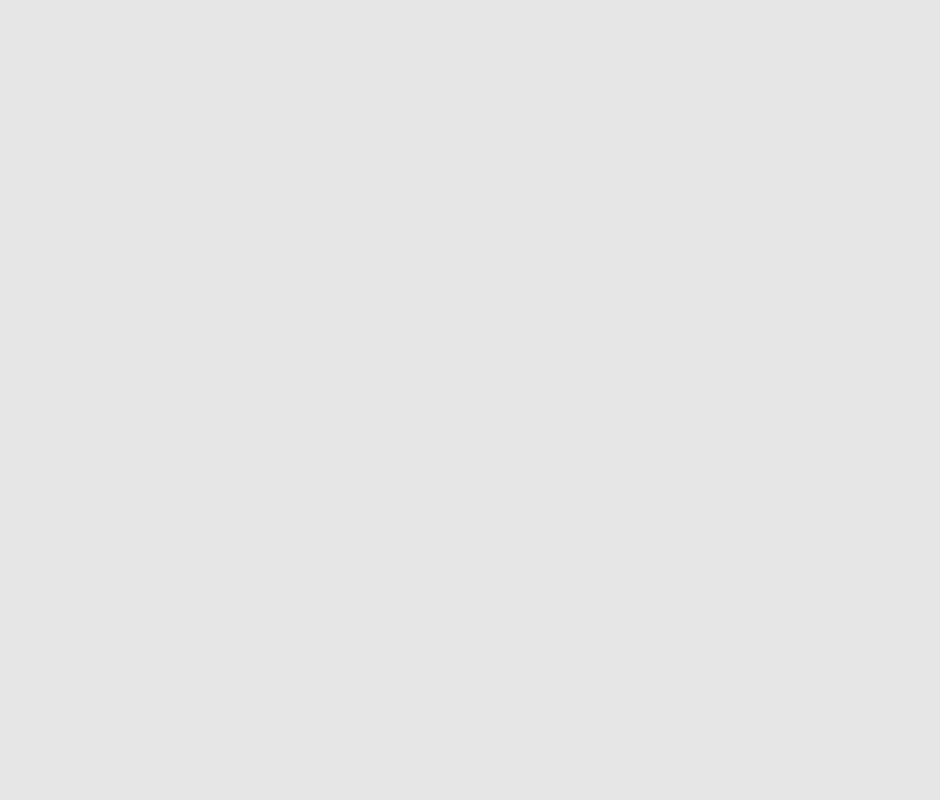
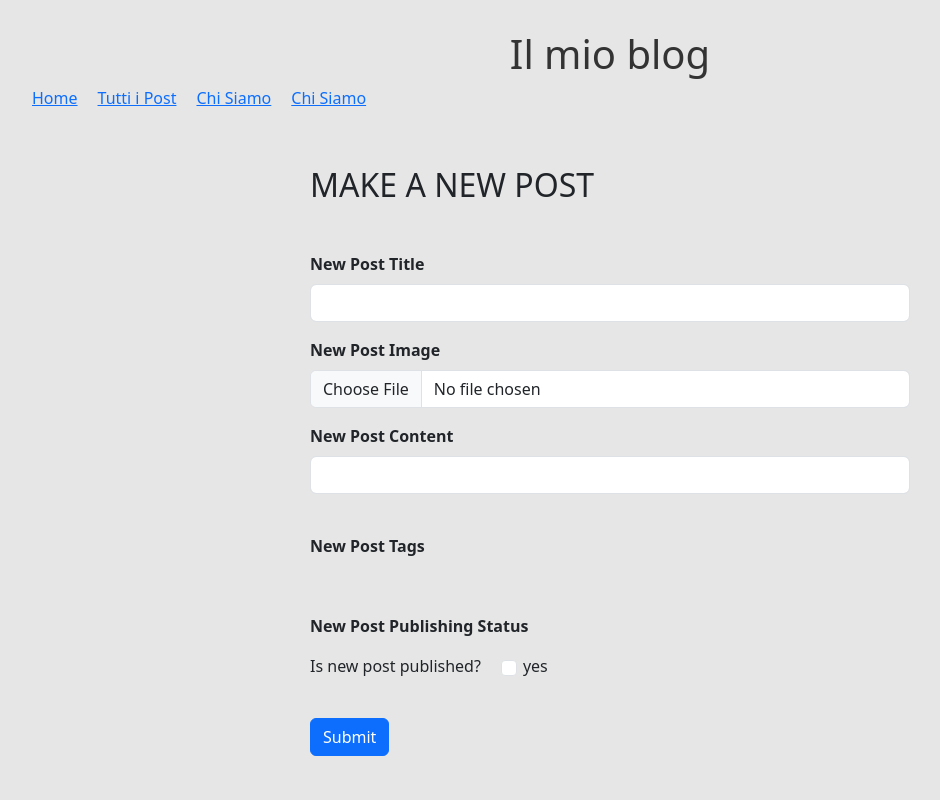
Before and after one commit to CarloDettori/react-router, a React (Vite) app: page /form in a window 1280 px wide. Before the commit this address had no page. Shown: the top 800 px of the page, without its empty margins (30-970 px from the left). Built offline with nearby package versions, Linux system fonts and the light colour scheme.

Commit message:
form link in navbar (front)

```diff
--- a/src/App.jsx
+++ b/src/App.jsx
@@ -4,6 +4,7 @@ import DefaultLayout from "./pages/DefaultLayout";
 import MainComponent from './components/MainComponent'
 import HomePage from './pages/HomePage'
 import ChiSiamo from './pages/ChiSiamo'
+import FormPage from "./pages/FormPage";
 import { BrowserRouter, Routes, Route } from "react-router-dom";
 
 
@@ -20,6 +21,8 @@ function App() {
             <Route path="/" Component={HomePage} />
             <Route path="/posts" Component={MainComponent} />
             <Route path="/us" Component={ChiSiamo} />
+            <Route path="/form" Component={FormPage} />
+
           </Route>
         </Routes>
       </BrowserRouter>
--- a/src/components/HeaderComponent.jsx
+++ b/src/components/HeaderComponent.jsx
@@ -16,6 +16,9 @@ function HeaderComponent() {
                 <li>
                     <NavLink to="/us">Chi Siamo</NavLink>
                 </li>
+                <li>
+                    <NavLink to="/form">Chi Siamo</NavLink>
+                </li>
             </ul>
         </header>
     </>
--- a/src/components/MainComponent.jsx
+++ b/src/components/MainComponent.jsx
@@ -47,7 +47,6 @@ function MainComponent() {
                         <CardComponent key={`card-${post.id}`} element={post} />
                     ))}
                 </div>
-                {/* <MyForm tags={tagList} /> */}
             </main>
 
             {/* <aside>
--- a/src/components/MyForm.jsx
+++ b/src/pages/FormPage.jsx
@@ -19,7 +19,7 @@ const newPost = {
 }
 
 
-function MyForm() {
+function FormPage() {
     const [formPost, setFormPost] = useState(initialPost);
     //const [blogPosts, SetBlogPosts] = useState(posts)
     //const filteredPost = filterPot(posts, search)
@@ -176,4 +176,4 @@ function MyForm() {
     )
 }
 
-export default MyForm;
+export default FormPage;
```
